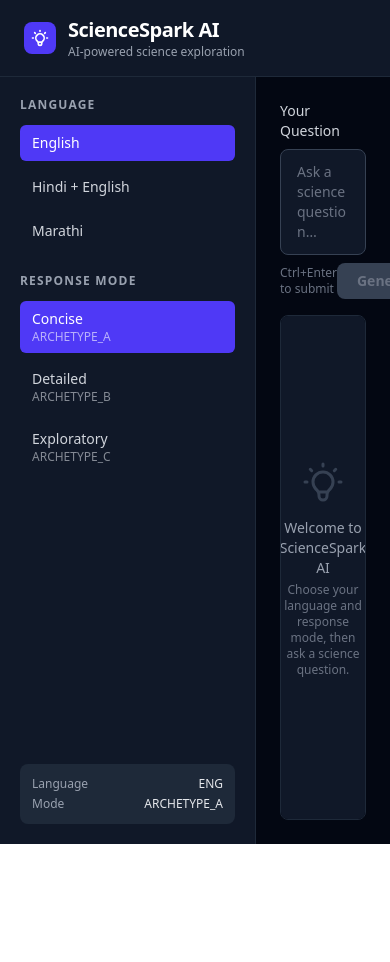
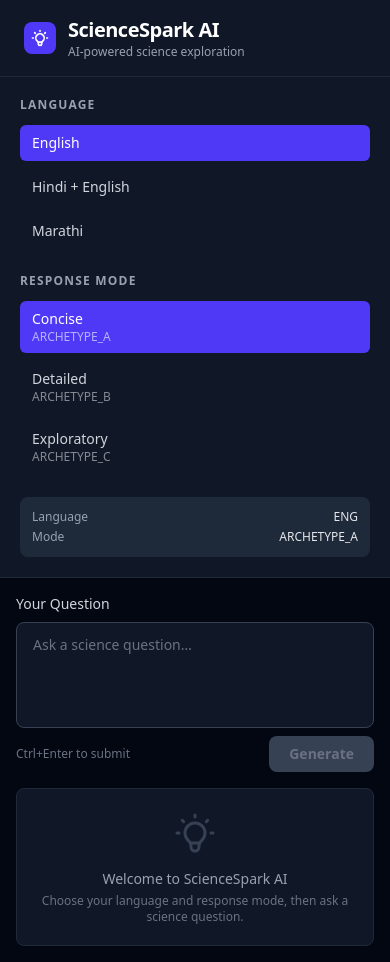
Before and after one commit to aryanchavan0609-create/sciencespark-ai-web, a React (Vite) app: page / in a window 390 px wide. Before the commit the page ends 844 px from the top, so only its background shows below. Built offline with nearby package versions, Linux system fonts and the light colour scheme.

Commit message:
Mobile responsive layout

```diff
--- a/src/App.tsx
+++ b/src/App.tsx
@@ -51,10 +51,9 @@
 <p className="text-xs text-gray-400">AI-powered science exploration</p>
 </div>
 </header>
+<div className="flex flex-col md:flex-row flex-1">
 
-  <div className="flex flex-1 overflow-hidden">
-    <aside className="w-64 bg-gray-900 border-r border-gray-800 p-5 flex flex-col gap-6">
-      <div>
+<aside className="w-full md:w-64 bg-gray-900 border-b md:border-b-0 md:border-r border-gray-800 p-5 flex flex-col gap-6">      <div>
         <h2 className="text-xs font-semibold uppercase tracking-widest text-gray-400 mb-3">Language</h2>
         <div className="flex flex-col gap-2">
           {(["ENG", "HIN-ENG", "MAR"] as Language[]).map((lang) => (
@@ -106,8 +105,7 @@
         </div>
       </div>
     </aside>
-    <main className="flex-1 flex flex-col p-6 gap-4 overflow-auto">
-      <div className="flex flex-col gap-2">
+<main className="flex-1 flex flex-col p-4 md:p-6 gap-4">      <div className="flex flex-col gap-2">
         <label htmlFor="query" className="text-sm font-medium text-gray-300">
           Your Question
         </label>
```
